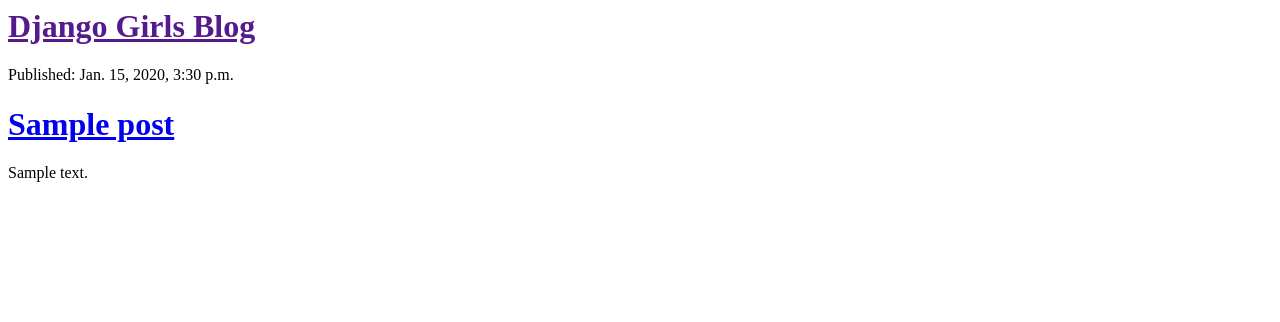
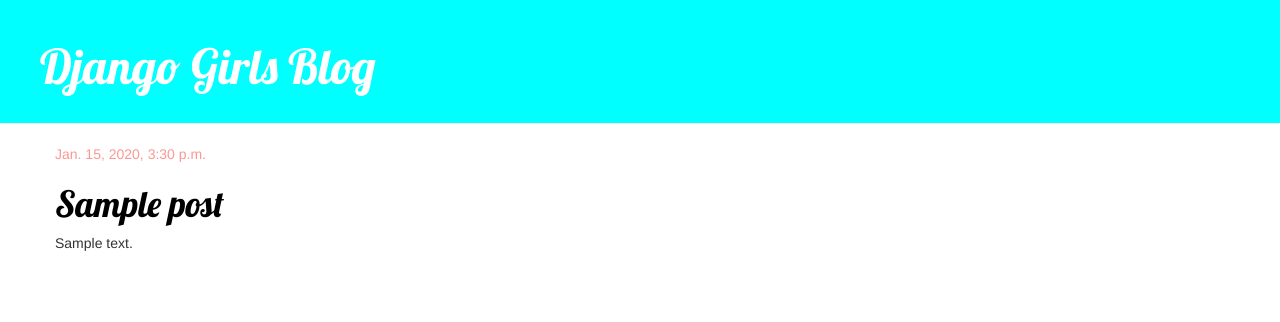
Before and after one commit to shubham919/my-first-blog, a Django app: template blog/templates/blog/post_list.html in a window 1280 px wide. Shown: the top 322 px of the page. Run offline with Django 3.2, Linux system fonts and the light colour scheme; the template is opened without the code that fills it: values that come from a table or form of the project are taken from there, others are empty; tables that the repository leaves empty hold one stand-in row (values such as "Sample post"); some libraries are stand-ins or nearby versions.

Commit message:
Added view and template for blog post detail and CSS for the site.

```diff
--- /dev/null
+++ b/blog/static/css/blog.css
@@ -0,0 +1,47 @@
+.page-header {
+    background-color: #00ffff;
+    margin-top: 0;
+    padding: 20px 20px 20px 40px;
+    }
+
+.page-header h1, .page-header h1 a, .page-header a:visited, .page-header h1 a:active {
+    color :#ffffff;
+    font-size: 36pt;
+    text-decoration: none;
+    }
+
+
+.content{
+    margin-left: 40px;
+}
+
+h1,h2,h3,h4{
+    font-family: 'Lobster', cursive;
+}
+
+.date{
+    color: #f99993;
+}
+
+.save{
+    float:right;
+}
+
+.post-form textarea, .post-form input {
+    width : 100%;
+}
+
+.top-menu, .top-menu:hover, .top-menu:visited {
+    color: #ffffff;
+    float: right;
+    font-size: 26pt;
+    margin-left: 20px;
+}
+
+.post {
+    margin-bottom: 70px;
+}
+
+.post h1 a, .post h1 a:visited{
+    color : #000000;
+}
--- /dev/null
+++ b/blog/templates/blog/base.html
@@ -0,0 +1,29 @@
+
+{% load staticfiles %}
+<html>
+    <head>
+
+        <title>Django Girls blog</title>
+        <link rel ='stylesheet' href = "//maxcdn.bootstrapcdn.com/bootstrap/3.2.0/css/bootstrap.min.css">
+        <link rel ='stylesheet' href= "//maxcdn.bootstrapcdn.com/bootstrap/3.2.0/css/bootstrap-theme.min.css">
+        <link href='//fonts.googleapis.com/css?family=Lobster&subset=latin,latin-ext' rel='stylesheet' type='text/css'>
+
+        <link rel ='stylesheet' href = "{% static 'css/blog.css'%}">
+    </head>
+    <body>
+        <div class ='page-header'>
+            <h1><a href ='/'>Django Girls Blog</a></h1>
+        </div>
+        <div class = "content container">
+            <div class ="row">
+                <div class ="col-md-8">
+                {%block content%}
+                {%endblock%}
+                </div>
+            </div>
+        </div>
+    </body>
+
+
+
+</html>
--- a/blog/templates/blog/post_list.html
+++ b/blog/templates/blog/post_list.html
@@ -1,18 +1,13 @@
-<html>
-    <head>
-        <title>Django Girls blog</title>
-    </head>
-    <body>
-        <div>
-            <h1><a href="">Django Girls Blog</a></h1>
+{%extends 'blog/base.html'%}
+
+{%block content%}
+    {%for post in posts%}
+        <div class = 'post'>
+            <div class ='date'>
+                {{post.published_date}}
+            </div>
+            <h1><a href= "{% url 'post_detail' pk=post.pk %}">{{post.title}}</a></h1>
+            <p>{{post.text|linebreaksbr}} </p>
         </div>
-        {%for post in posts%}
-            <div>
-               <p> Published: {{post.published_date}} </p>
-               <h1><a href=' '>{{post.title}}</a></h1>
-               <p>{{post.text|linebreaksbr}} </p>
-            </div>
-
-        {%endfor%}
-    </body>
-</html>
+    {%endfor%}
+{%endblock%}
--- a/blog/urls.py
+++ b/blog/urls.py
@@ -3,4 +3,6 @@
 
 urlpatterns = [
     url(r'^$', views.post_list, name = 'post_list'),
+    url(r'^post/(?P<pk>\d+)/$', views.post_detail, name ='post_detail'),
+
     ]
```
Also changed, not shown: blog/templates/blog/post_detail.html (added, +14 -0 lines), blog/views.py (+6 -1 lines).
